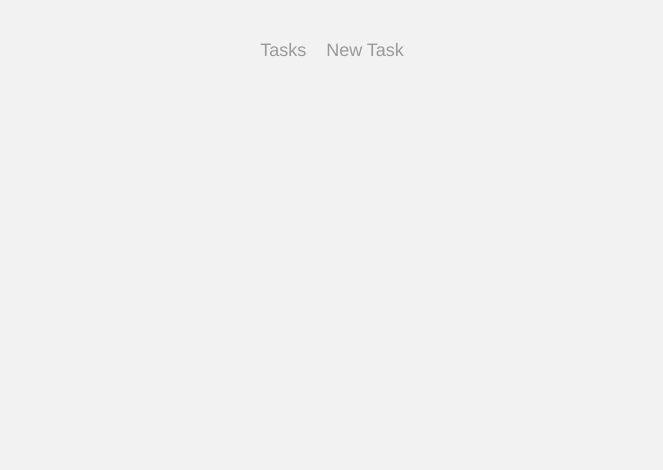
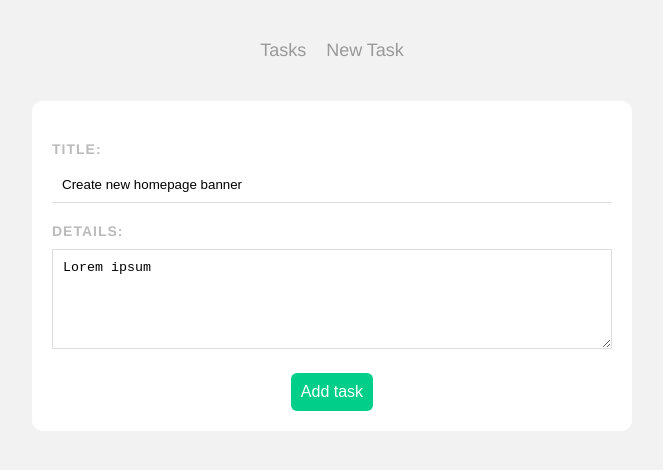
Before and after one commit to Adamskoullos/vue-todo, a Vue app: page /tasks/1 in a window 1280 px wide. Before the commit this address had no page. Shown: the top 470 px of the page, without its empty margins (308-971 px from the left). Built offline with nearby package versions, Linux system fonts and the light colour scheme; data requests are answered from the project's data file.

Commit message:
EditTask.vue - update task logic

```diff
--- a/data/db.json
+++ b/data/db.json
@@ -17,6 +17,12 @@
       "details": "Map out each view for phone, tablet, laptop and large displays",
       "complete": true,
       "id": 3
+    },
+    {
+      "title": "Test Title",
+      "details": "1. this is the first task\n\n2. This is the second task\n\n3. This is the third task",
+      "complete": false,
+      "id": 4
     }
   ]
 }
--- a/src/components/SingleTask.vue
+++ b/src/components/SingleTask.vue
@@ -3,7 +3,9 @@
         <div class="actions" >
             <h2 @click="showDetails">{{ task.title }}</h2>
             <div class="icons">
-                <span class="material-icons">edit</span>
+                <router-link :to="{ name: 'EditTask', params: { id: task.id } }">
+                    <span class="material-icons">edit</span>
+                </router-link>
                 <span class="material-icons" @click="deleteTask">delete</span>
                 <span class="material-icons" @click="toggleComplete">done</span>
             </div>
--- a/src/router/index.js
+++ b/src/router/index.js
@@ -1,6 +1,7 @@
 import { createRouter, createWebHistory } from 'vue-router'
 import Home from '../views/Home.vue'
 import AddTask from '../views/AddTask.vue'
+import EditTask from '../views/EditTask.vue'
 
 
 const routes = [
@@ -13,6 +14,12 @@ const routes = [
     path: '/add',
     name: 'AddTask',
     component: AddTask
+  },
+  {
+    path: '/tasks/:id',
+    name: 'EditTask',
+    component: EditTask,
+    props: true
   }
 ]
 
--- /dev/null
+++ b/src/views/EditTask.vue
@@ -0,0 +1,34 @@
+<template>
+  <form @submit.prevent="handleSubmit">
+        <label>Title:</label>
+        <input type="text" v-model="title" required>
+        <label>Details:</label>
+        <textarea v-model="details" required></textarea>
+        <button>Add task</button>
+    </form>
+</template>
+
+<script>
+export default {
+    props: ['id'],
+    data(){
+        return{
+            title: '',
+            details: '',
+            uri: 'http://localhost:3000/tasks/' + this.id
+        }
+    },
+    mounted(){
+        fetch(this.uri)
+            .then(res => res.json())
+            .then(data => {
+                this.title = data.title
+                this.details = data.details
+            })
+    }
+}
+</script>
+
+<style>
+
+</style>
```
